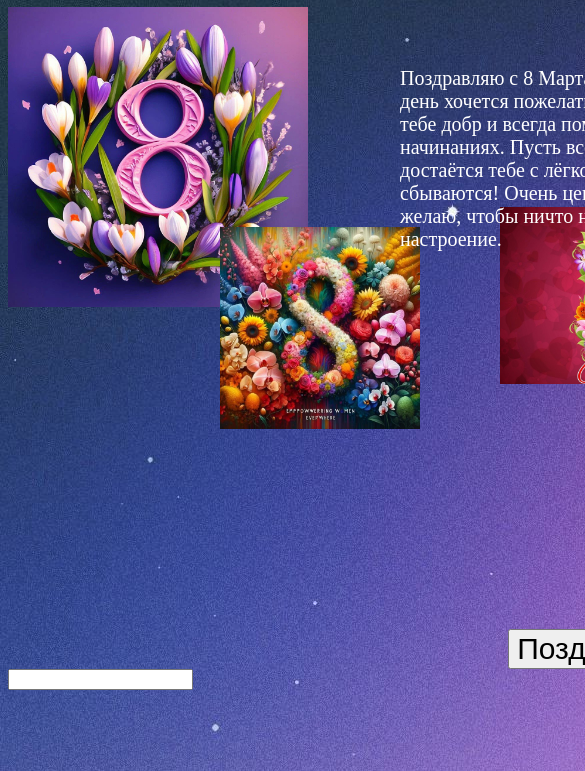
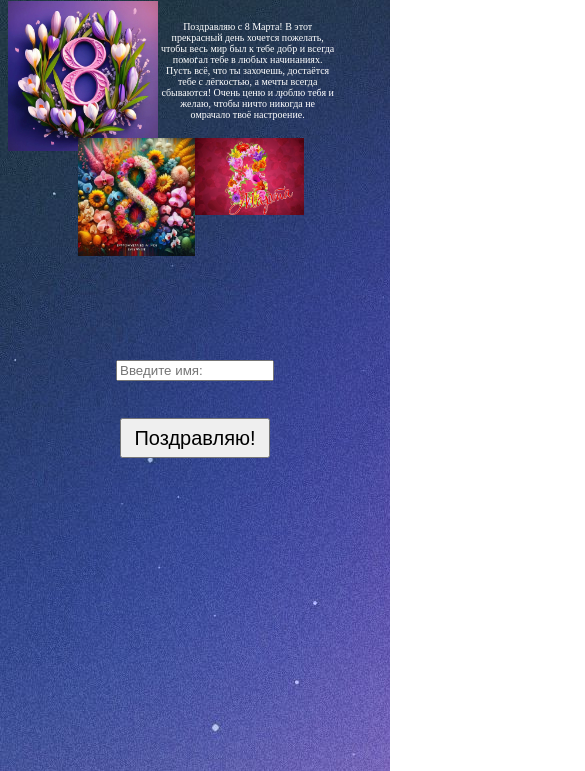
Before and after one commit to MeetCon/Position, a plain HTML site: page index.html in a window 390 px wide. Shown: the part 73-844 px from the top of the page, 585 px wide, since content can reach past the window. Drawn offline with Linux system fonts and the light colour scheme.

Commit message:
Add files via upload

```diff
--- a/index.html
+++ b/index.html
@@ -2,6 +2,7 @@
 <html>
 <head>
 	<link rel="stylesheet" type="text/css" href="style.css">
+	<link rel="stylesheet" type="text/css" href="mobile.css">
 	<meta charset="utf-8">
 	<meta name="viewport" content="width=device-width, initial-scale=1">
 	<title></title>
@@ -14,8 +15,8 @@
 	<br>
 	<br>
 	<img class="pic3" src="3.jpg">
+	<input placeholder="Введите имя: " type="text" name="">
 	<button>Поздравляю!</button>
-	<input type="text" name="">
 
 	<script type="text/javascript" src="script.js"> </script>
 </body>
--- /dev/null
+++ b/mobile.css
@@ -0,0 +1,38 @@
+@media (max-width: 600px) {
+	.pic1 {
+		width: 40%;
+	}
+	.pic2 {
+		width: 30%;
+		top: 25%;
+		left: 20%;
+	}
+	.pic3 {
+		width: 28%;
+		top: 25%;
+		left: 50%;
+	}
+	p {
+		width: 45%;
+		top: 10%;
+		left: 41%;
+		font-size: 10px;
+		text-align: center;
+	}
+	button {
+		display: block;
+		margin: 10% auto;
+		width: 150px;
+		height: 40px;
+		font-size: 20px;
+	}
+	h1 {
+		font-size: 30px;
+	}
+
+	input {
+		display: block;
+		width: 150px;
+		margin: 50% auto 0;
+	}
+}
```
